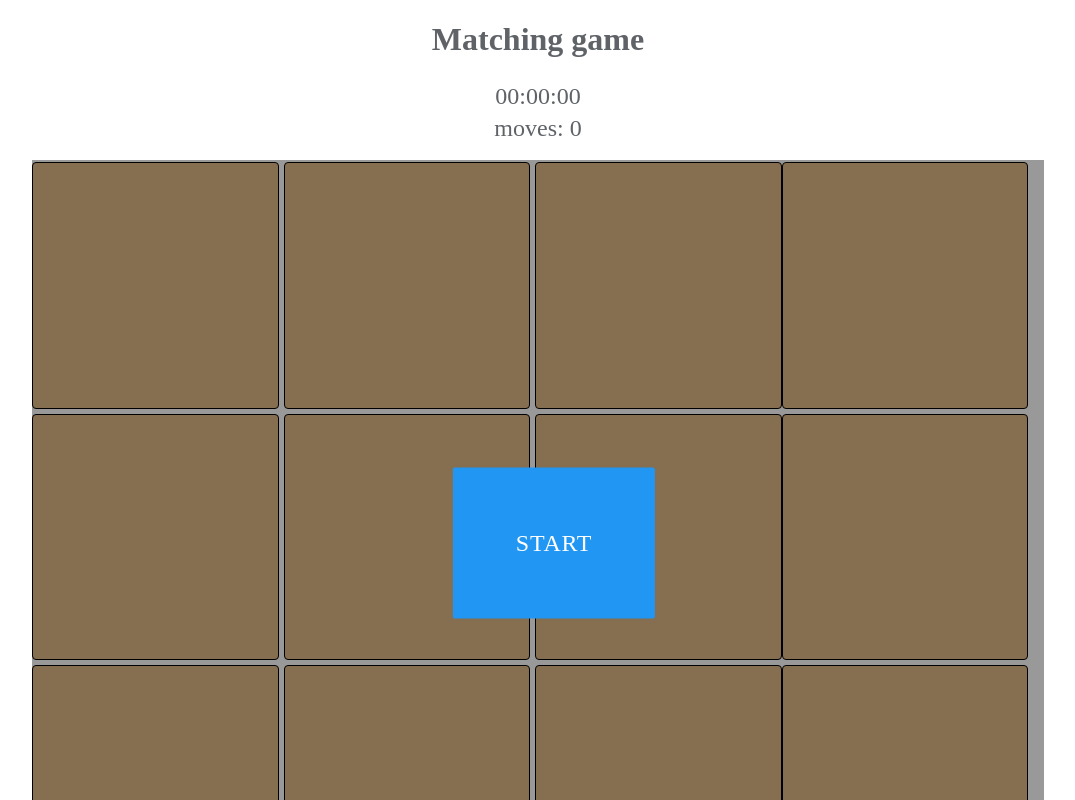
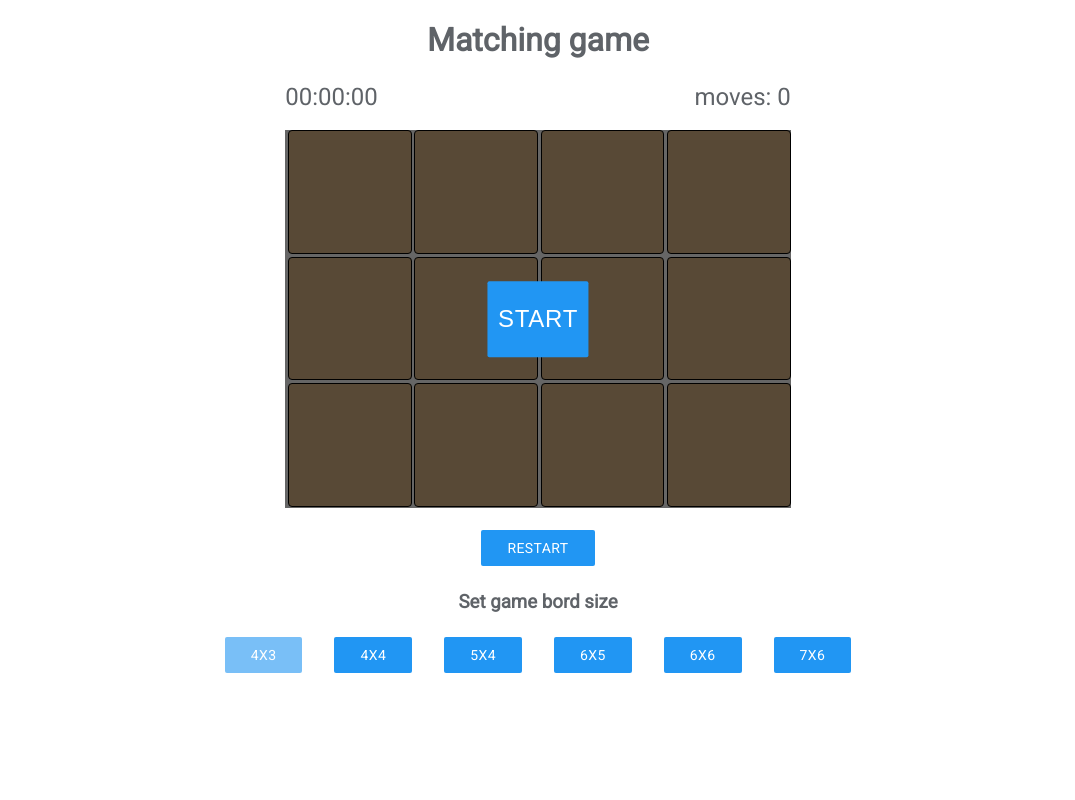
Before and after one commit to BuianAlex/matching-game, a Vue app: page / in a window 1280 px wide. Shown: the top 800 px of the page, without its empty margins (102-1177 px from the left). Built offline with nearby package versions, Linux system fonts and the light colour scheme; the HTML template or start-up script is replaced by a standard one.

Commit message:
optim size buttons

```diff
--- a/src/App.vue
+++ b/src/App.vue
@@ -1,30 +1,37 @@
 <template>
   <div id="app">
-    <h1>{{title}}</h1>
+    <h1>{{ title }}</h1>
     <game-board></game-board>
   </div>
 </template>
 
 <script>
-import Board from './components/gameBoard.vue';
+  import Board from './components/gameBoard.vue';
 
-export default {
-  components: {
-    'game-board':  Board,
-  },
-   data(){
-     return{
-       title:  'Matching game'
-    }
-  }
-}
+  export default {
+    components: {
+      'game-board': Board,
+    },
+    data() {
+      return {
+        title: 'Matching game',
+      };
+    },
+  };
 </script>
 
 <style>
-  body{
+  @import url('https://fonts.googleapis.com/css2?family=Roboto&display=swap');
+  #app {
+    position: relative;
+  }
+  body {
     color: #5f6368;
+    font-family: 'Roboto', sans-serif;
+    font-size: 1rem;
+    box-sizing: border-box;
   }
-  h1{
+  h1 {
     text-align: center;
-    }
+  }
 </style>
--- a/src/components/gameBoard.vue
+++ b/src/components/gameBoard.vue
@@ -1,39 +1,91 @@
 <template>
   <div>
+    <div class="game-board">
       <div class="game-header">
-    <span>{{gameTime | dateFormat}}</span>
-    <span>moves: {{calcMoves}}</span>
+        <span>{{ gameTime | dateFormat }}</span>
+        <span>moves: {{ calcMoves }}</span>
       </div>
-  <ul class="game-board">
       <start-popup v-if="!isGameStarted" @start="startGame" />
-    <li class="card"  v-for="( card, index ) in gameCard" :key="index" :class="cardClass" @click="showCard(card)">
+      <ul class="cards-list">
+        <li
+          class="card"
+          v-for="(card, index) in gameCards"
+          :key="index"
+          :class="cardClass"
+          @click="showCard(card)"
+        >
           <span v-if="!card.isHidden" class="card-content">
-        {{card.value}}
+            {{ card.value }}
           </span>
         </li>
       </ul>
+    </div>
+    <div class="restart-wrapper">
+      <button class="styled-button" @click="setBoardSize(12)">restart</button>
+    </div>
     <h3>Set game bord size</h3>
     <div class="button-wrap">
-    <button :disabled="boardSize==12" class="styled-button" @click="setBoardSize(12)">4x3</button>
-    <button :disabled="boardSize==16" class="styled-button" @click="setBoardSize(16)">4x4</button>
-    <button :disabled="boardSize==20" class="styled-button" @click="setBoardSize(20)">5x4</button>
-    <button :disabled="boardSize==30"  class="styled-button" @click="setBoardSize(30)">6x5</button>
-    <button :disabled="boardSize==42" class="styled-button" @click="setBoardSize(42)">7x6</button>
+      <button
+        :disabled="boardSize == 12"
+        class="styled-button"
+        @click="setBoardSize(12)"
+      >
+        4x3
+      </button>
+      <button
+        :disabled="boardSize == 16"
+        class="styled-button"
+        @click="setBoardSize(16)"
+      >
+        4x4
+      </button>
+      <button
+        :disabled="boardSize == 20"
+        class="styled-button"
+        @click="setBoardSize(20)"
+      >
+        5x4
+      </button>
+      <button
+        :disabled="boardSize == 30"
+        class="styled-button"
+        @click="setBoardSize(30)"
+      >
+        6x5
+      </button>
+      <button
+        :disabled="boardSize == 36"
+        class="styled-button"
+        @click="setBoardSize(36)"
+      >
+        6x6
+      </button>
+      <button
+        :disabled="boardSize == 42"
+        class="styled-button"
+        @click="setBoardSize(42)"
+      >
+        7x6
+      </button>
     </div>
   </div>
 </template>
 
 <script>
-import moment  from 'moment';
+  import moment from 'moment';
   import generator from './../utils/generator';
-import StartPopup from './startPopup'
+  import StartPopup from './startPopup';
+  import { sizeButtons } from './../config/gameConfig';
+  console.log(sizeButtons);
+
   export default {
     components: {
-    'start-popup':  StartPopup,
+      'start-popup': StartPopup,
     },
-   data(){
-     return{
-       gameCard:  [],
+    data() {
+      return {
+        sizeButtons,
+        gameCards: [],
         boardSize: 12,
         cardClass: `card-12`,
         isGameStarted: false,
@@ -42,181 +94,208 @@ export default {
         userChoise: [],
         calcMoves: 0,
         sholdBeFind: 0,
-    }
+        isClickOn: true,
+      };
     },
     methods: {
-    setBoardSize: function (size){
-      this.setDefault();
+      createCards: function() {
+        const gameCardsObjectArray = [];
+        const cardNames = generator(this.boardSize);
+        this.sholdBeFind = this.boardSize / 2;
+        cardNames.forEach((element) => {
+          gameCardsObjectArray.push({ value: element, isHidden: true });
+        });
+        return gameCardsObjectArray;
+      },
+      setBoardSize: function(size) {
         this.boardSize = size;
-      this.gameCard = generator(this.boardSize);
-      this.cardClass = `card-${size}`
-      console.log(this.boardSize);
+        this.setNewGame();
+        console.log(this.gameCards);
+        this.cardClass = `card-${size}`;
       },
-    setDefault: function(){
+      setNewGame: function() {
         this.isGameStarted = false;
         this.gameTime = 0;
         this.userChoise = [];
         this.calcMoves = 0;
+        this.gameCards = this.createCards();
+        console.log(this);
       },
-    startGame: function(){
+      startGame: function() {
         this.isGameStarted = true;
         this.startTime = moment();
         this.timer();
-      console.log("sdsdds");
+        console.log('start');
       },
-    timer: function(){
-      if(this.isGameStarted){
+      timer: function() {
+        if (this.isGameStarted) {
           this.gameTime = moment() - this.startTime;
           setTimeout(this.timer, 1000);
         }
       },
-    showCard: function(card){
+      showCard: function(card) {
+        if (this.isClickOn) {
           card.isHidden = false;
           this.userChoise.push(card);
-      if(this.userChoise.length ===2){
+          if (this.userChoise.length === 2) {
+            this.isClickOn = false;
             const cardOne = this.userChoise[0];
             const cardTwo = this.userChoise[1];
-        if(cardOne.value !== cardTwo.value){
-          setTimeout(()=>{
+            if (cardOne.value !== cardTwo.value) {
+              setTimeout(() => {
                 cardTwo.isHidden = true;
                 cardOne.isHidden = true;
+                this.isClickOn = true;
               }, 1000);
+            } else {
+              this.sholdBeFind -= 1;
             }
-        else{
-          this.sholdBeFind -=1;
-        }
+
             this.userChoise = [];
             this.calcMoves += 1;
           }
-      if(this.sholdBeFind === 0){
-        this.isGameStarted =  false;
+          if (this.sholdBeFind === 0) {
+            this.isGameStarted = false;
           }
           console.log(this.userChoise, this.calcMoves);
         }
       },
+    },
     filters: {
-    dateFormat: function (t) {
+      dateFormat: function(t) {
         let seconds = Math.floor((t / 1000) % 60);
         let minutes = Math.floor((t / 1000 / 60) % 60);
         let hours = Math.floor((t / (1000 * 60 * 60)) % 24);
         // let days = Math.floor(t / (1000 * 60 * 60 * 24));
-      return `${String(hours).length === 1 ? `0${hours}`: hours}:${String(minutes).length === 1 ? `0${minutes}`: minutes}:${String(seconds).length === 1 ?  `0${seconds}`: seconds}`;
-    }
+        return `${String(hours).length === 1 ? `0${hours}` : hours}:${
+          String(minutes).length === 1 ? `0${minutes}` : minutes
+        }:${String(seconds).length === 1 ? `0${seconds}` : seconds}`;
       },
-  beforeMount(){
-    const cardNames = generator(this.boardSize);
-    this.sholdBeFind = this.boardSize / 2;
-    cardNames.forEach(element => {
-      this.gameCard.push({value: element, isHidden: true})
-    });
     },
-
-
-}
+    beforeMount() {
+      this.gameCards = this.createCards();
+    },
+  };
 </script>
 
 <style lang="scss">
-  h3{
+  h3 {
     text-align: center;
   }
-  .game-board{
+  .game-board {
     position: relative;
-    width: 80%;
+    width: 95%;
     margin: 0 auto;
-    padding: 0;
+    @media (min-width: 768px) {
+      width: 50%;
+    }
+    @media (min-width: 1200px) {
+      width: 40%;
+    }
+  }
+  .game-header {
     display: flex;
-    flex-wrap: wrap;
-    list-style: none;
-  }
-  .game-header{
-    display: flex;
-    flex-direction: column;
-    align-items: center;
+    justify-content: space-between;
+    width: 100%;
     margin: 1rem 0;
     text-align: center;
     line-height: 2rem;
     font-size: 1.5rem;
   }
- .card{
+  .cards-list {
+    display: flex;
+    flex-wrap: wrap;
+    width: 100%;
+    margin: 0;
+    padding-left: 0.5%;
+  }
+
+  .card {
     display: block;
     position: relative;
-    margin: .25% .5% .25% 0;
+    flex-grow: 1;
+    margin: 0.25% 0.5% 0.25% 0;
     border: 1px solid #000;
     border-radius: 4px;
     cursor: pointer;
     background-color: burlywood;
-    &-12{
-      width: 24.1686%;
-      &:nth-child(4n){
-        margin-right: 0;
+    &-12 {
+      width: calc(25% - 0.75% - 8px);
     }
+    &-16 {
+      width: calc(25% - 0.75% - 8px);
     }
-    &-16{
-      width: 24%;
+    &-20 {
+      width: calc(20% - 1% - 10px);
     }
-    &-20{
-      width: 19.5%;
+    &-30 {
+      width: calc(18% - 1.25% - 12px);
     }
-    &-30{
-      width: 16.1%;
+    &-36 {
+      width: calc(18% - 1.25% - 12px);
     }
-    &-36{
-      width: 16.1%;
-    }
-    &-42{
-      width: 13.5%;
+    &-42 {
+      width: calc(17.5% - 1.5% - 14px);
     }
     &:after {
       content: '';
       display: block;
       padding-top: 100%;
     }
-    &-content{
+    &-content {
       position: absolute;
       top: 50%;
       left: 50%;
-      transform: translate(-50%,-50%);
+      transform: translate(-50%, -50%);
+      font-size: 3rem;
     }
-
   }
-.button-wrap{
+  .card-content {
+    // font-size: 3rem;
+    color: #fff;
+  }
+  .button-wrap {
     display: flex;
     justify-content: center;
+    flex-wrap: wrap;
   }
-.styled-button{
-    color: #FFF;
-    background-color: #2196F3;
+  .restart-wrapper {
+    margin: 1rem;
+    text-align: center;
+  }
+  .styled-button {
+    color: #fff;
+    background-color: #2196f3;
     font-weight: 500;
-    font-size: .875rem;
+    font-size: 0.875rem;
     line-height: 1.125rem;
     text-transform: uppercase;
-    transition: all .2s ease-in-out;
+    transition: all 0.2s ease-in-out;
     display: inline-block;
     height: 2.25rem;
     padding: 0 1.625rem;
-    margin: .375rem 1rem;
+    margin: 0.375rem 1rem;
     border: none;
     border-radius: 2px;
     cursor: pointer;
-    background-image: none;
     text-align: center;
     line-height: 2.25rem;
     vertical-align: middle;
     white-space: nowrap;
     user-select: none;
-    font-size: .875rem;
+    font-size: 0.875rem;
     font-family: inherit;
-    letter-spacing: .03em;
+    letter-spacing: 0.03em;
     position: relative;
     overflow: hidden;
-    &:hover{
-      box-shadow: 0 0 2px rgba(0,0,0,.12), 0 2px 2px rgba(0,0,0,.2);
+    &:hover {
+      box-shadow: 0 0 2px rgba(0, 0, 0, 0.12), 0 2px 2px rgba(0, 0, 0, 0.2);
       animation-duration: 0.0001s;
     }
     &:disabled {
       cursor: not-allowed;
       pointer-events: none;
-    opacity: .6;
+      opacity: 0.6;
       box-shadow: none;
     }
   }
--- a/src/components/startPopup.vue
+++ b/src/components/startPopup.vue
@@ -1,29 +1,29 @@
 <template>
-  <li class="popup">
-    <button class="styled-button" @click="startGame">start</button>
-  </li>
+  <div class="popup">
+    <button class="btn" @click="startGame">start</button>
+  </div>
 </template>
 
 <script>
-console.log(this);
-export default {
-  methods: {
-    startGame: function (){
-      this.$emit('start');
-    }
-  },
-}
+  console.log(this);
+  export default {
+    methods: {
+      startGame: function() {
+        this.$emit('start');
+      },
+    },
+  };
 </script>
 <style lang="scss">
-  .popup{
+  .popup {
     position: absolute;
-    top: 0;
+    top: 49px;
     right: 0;
     width: 100%;
-    height: 100%;
-    background-color: rgba(0, 0, 0, 0.4);
+    height: calc(100% - 49px);
+    background-color: rgba(0, 0, 0, 0.6);
     z-index: 10;
-    button{
+    button {
       position: absolute;
       top: 50%;
       left: 50%;
@@ -31,6 +31,24 @@ export default {
       width: 20%;
       height: 20%;
       font-size: 1.5rem;
+      background-color: #2196f3;
+      border: none;
+      color: #fff;
+    }
+    .btn {
+      background-color: #2196f3;
+      border: none;
+      color: #fff;
+      text-transform: uppercase;
+      transition: all 0.2s ease-in-out;
+      border-radius: 2px;
+      letter-spacing: 0.03em;
+      overflow: hidden;
+      cursor: pointer;
+      &:hover {
+        box-shadow: 0 0 2px rgba(0, 0, 0, 0.12), 0 2px 2px rgba(0, 0, 0, 0.2);
+        animation-duration: 0.0001s;
+      }
     }
   }
 </style>
```
Lines whose indentation alone changed are shown as unchanged.
